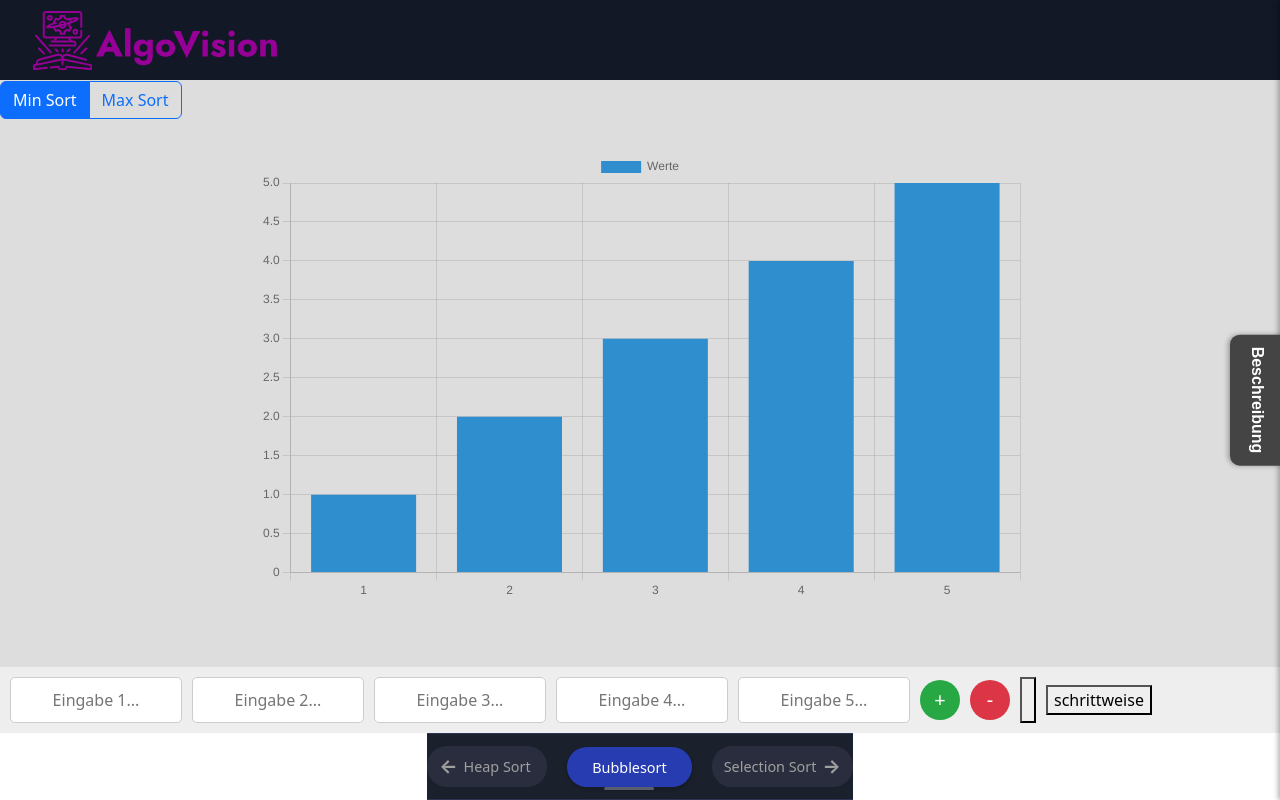
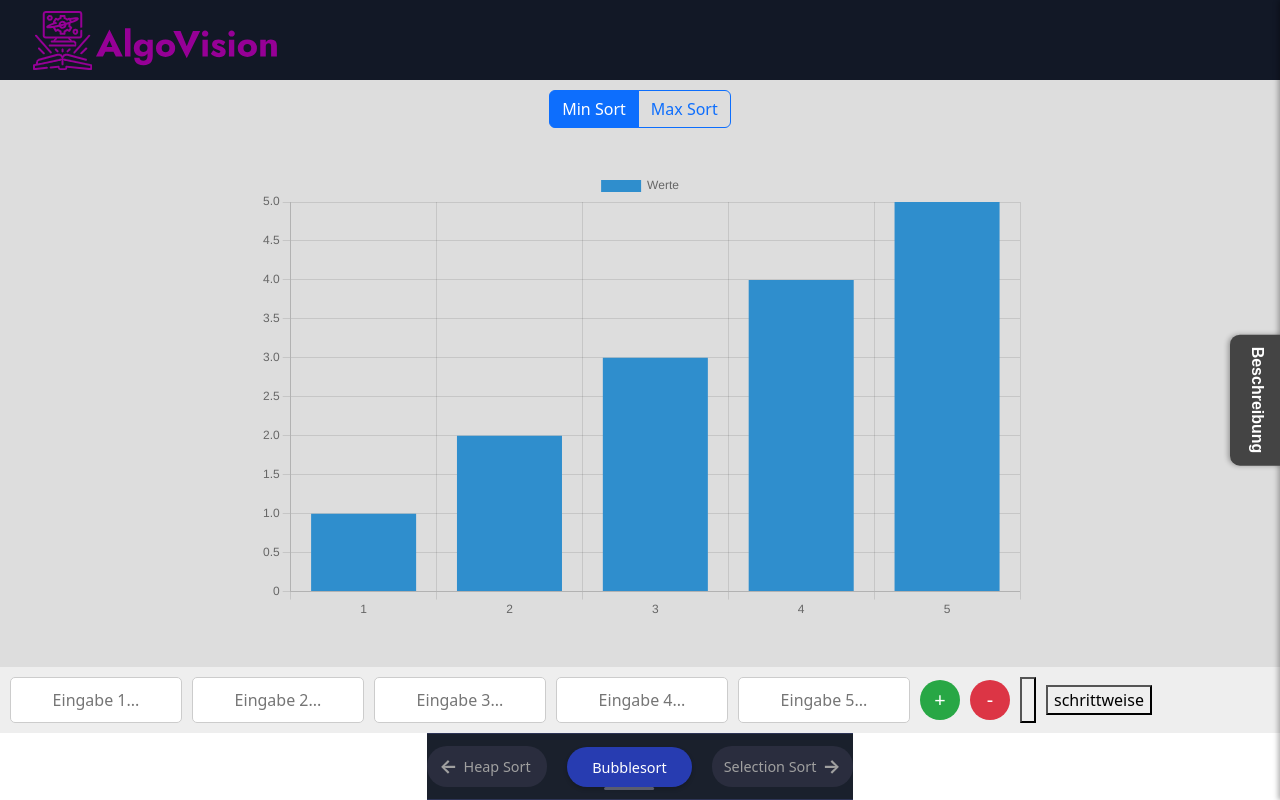
Before and after one commit to annika0205/SD, an Angular app in the folder FrontEnd/: page /sortieralgorithmen/bubblesort in a window 1280 px wide. Built offline with nearby package versions, Linux system fonts and the light colour scheme.

Commit message:
min max button zentriert

```diff
--- a/FrontEnd/src/app/sorting/bubblesort/bubblesort.component.html
+++ b/FrontEnd/src/app/sorting/bubblesort/bubblesort.component.html
@@ -1,13 +1,14 @@
 <app-template-sorting [description]="'Test'" (sortClicked)="onClick()" (inputsEvent)="inputs=$event">
 
-    <div class="btn-group" role="group" aria-label="Basic radio toggle button group">
+  <div style="display: flex; justify-content: center;">
+    <div class="btn-group" role="group" aria-label="Basic radio toggle button group" style="margin: 10px 0; width: fit-content;">
       <input type="radio" class="btn-check" name="btnradio" id="btnradio1" autocomplete="off" checked (change)="onSortModeChange('min')">
       <label class="btn btn-outline-primary" for="btnradio1">Min Sort</label>
 
       <input type="radio" class="btn-check" name="btnradio" id="btnradio2" autocomplete="off" (change)="onSortModeChange('max')">
       <label class="btn btn-outline-primary" for="btnradio2">Max Sort</label>
-
     </div>
+  </div>
 
     <div class="chart-container">
       <div class="chart-wrapper" style="position: relative; width: 100%; max-width: 800px;">
--- a/FrontEnd/src/app/sorting/selection-sort/selection-sort.component.html
+++ b/FrontEnd/src/app/sorting/selection-sort/selection-sort.component.html
@@ -1,12 +1,13 @@
 <app-template-sorting [description]="'Test'" [action_button]="'Sortieren'" [predefinedText]="['','','','','','','','','','']" (sortClicked)="onClick()" (inputsEvent)="inputs=$event">
 
-  <div class="btn-group" role="group" aria-label="Basic radio toggle button group" style="margin-top: 10px;margin: 10px;">
-    <input type="radio" class="btn-check" name="btnradio" id="btnradio1" autocomplete="off" checked (change)="onSortModeChange('min')">
-    <label class="btn btn-outline-primary" for="btnradio1">Min Sort</label>
+  <div style="display: flex; justify-content: center;">
+    <div class="btn-group" role="group" aria-label="Basic radio toggle button group" style="margin: 10px 0; width: fit-content;">
+      <input type="radio" class="btn-check" name="btnradio" id="btnradio1" autocomplete="off" checked (change)="onSortModeChange('min')">
+      <label class="btn btn-outline-primary" for="btnradio1">Min Sort</label>
 
-    <input type="radio" class="btn-check" name="btnradio" id="btnradio2" autocomplete="off" (change)="onSortModeChange('max')">
-    <label class="btn btn-outline-primary" for="btnradio2">Max Sort</label>
-
+      <input type="radio" class="btn-check" name="btnradio" id="btnradio2" autocomplete="off" (change)="onSortModeChange('max')">
+      <label class="btn btn-outline-primary" for="btnradio2">Max Sort</label>
+    </div>
   </div>
 
   <div class="chart-container">
```
